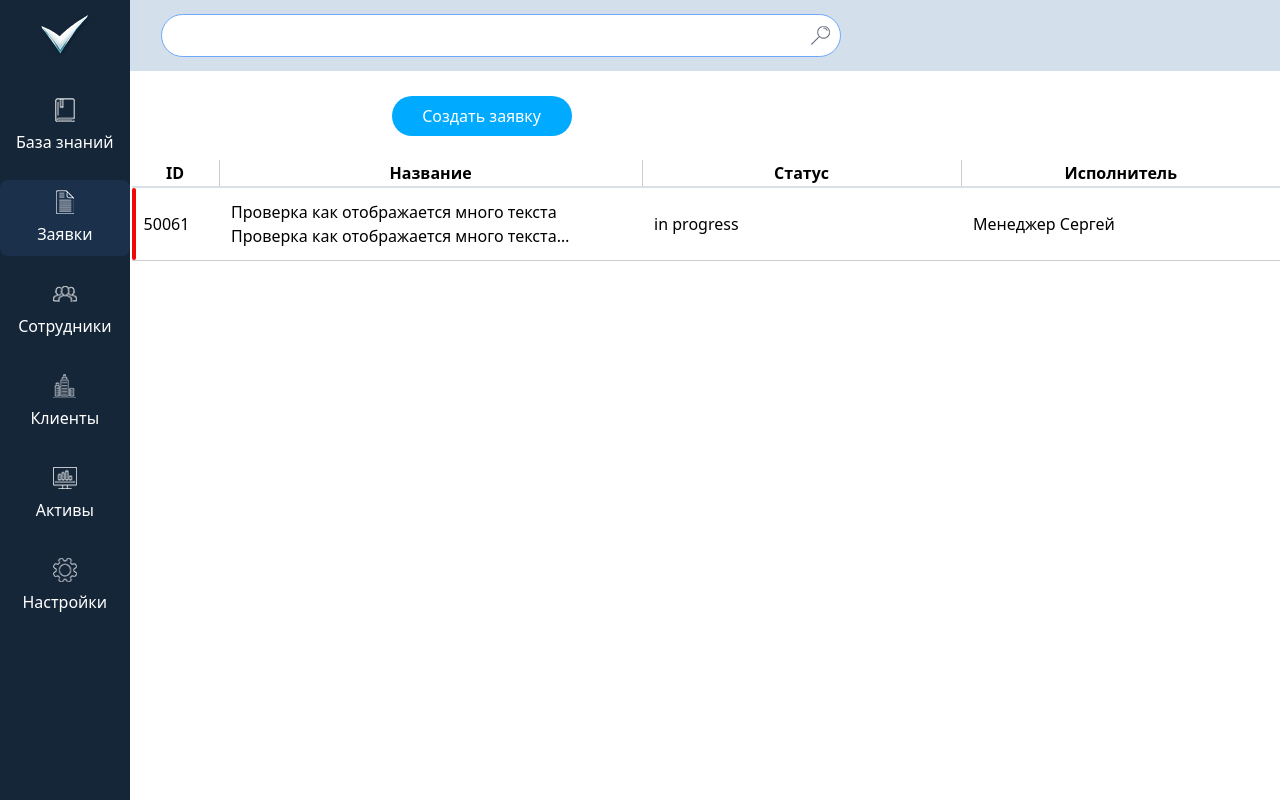
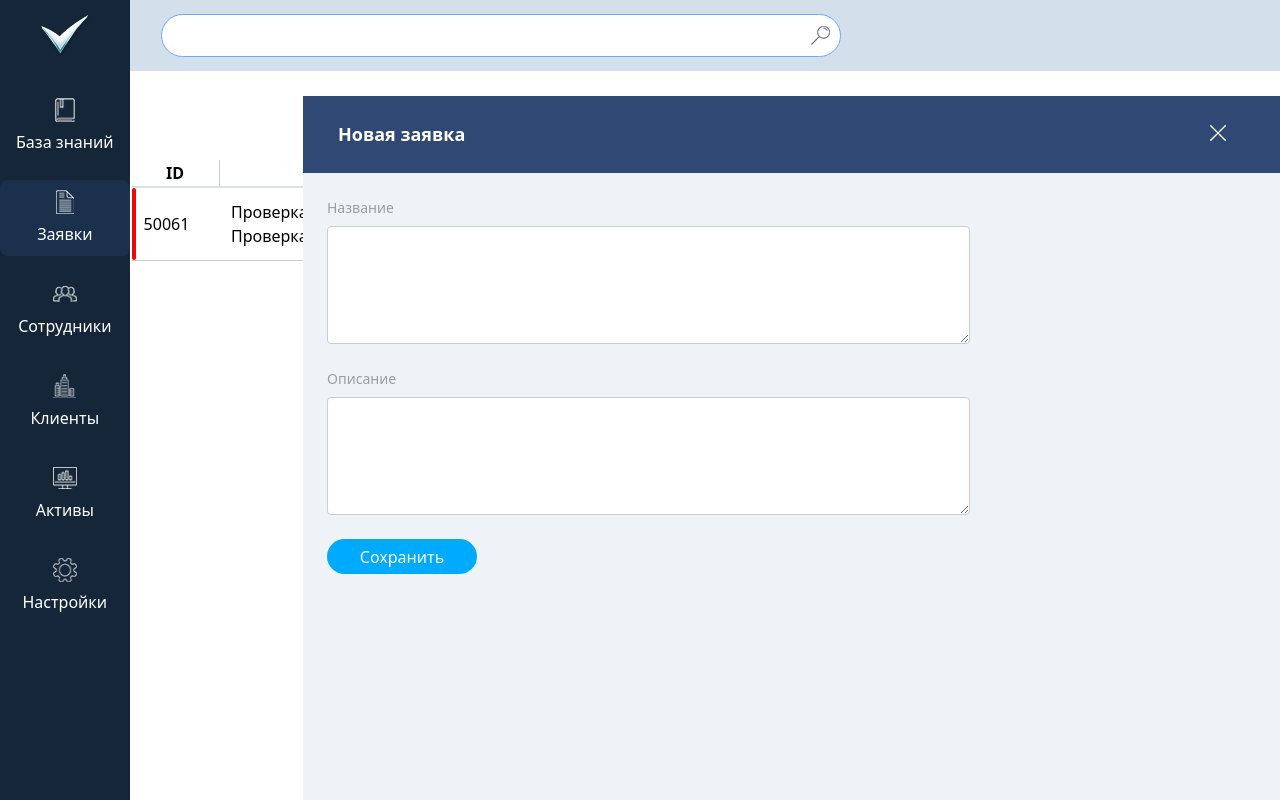
Before and after one commit to nikipog/request-service, a React (Vite) app: page /new in a window 1280 px wide. Built offline with nearby package versions, Linux system fonts and the light colour scheme.

Commit message:
feat: добавит вёрстку создания заявки

```diff
--- /dev/null
+++ b/src/components/new-request/new-request.scss
@@ -0,0 +1,86 @@
+.new-request {
+    position: absolute;
+    top: 0;
+    right: 0;
+    width: 977px;
+    height: 786px;
+    background-color: #edf3f7;
+    overflow-y: auto;
+    z-index: 2;
+    display: flex;
+    flex-direction: column;
+
+    &__header {
+        background-color: #304974;
+        display: flex;
+        align-items: center;
+        justify-content: space-between;
+        padding-left: 35px;
+        padding-right: 35px;
+        padding-top: 18px;
+        padding-bottom: 18px;
+    }
+
+    &__title {
+        font-size: 18px;
+        color: #fff;
+        margin: 0;
+    }
+
+    &__close-btn {
+        background: none;
+        border: none;
+        cursor: pointer;
+
+        &:hover {
+            opacity: 0.8;
+        }
+    }
+
+    &__form {
+        padding: 24px;
+        display: flex;
+        flex-direction: column;
+        gap: 24px;
+        flex: 1;
+    }
+
+    &__field {
+        display: flex;
+        flex-direction: column;
+    }
+
+    &__label {
+        color: #9d9ca5;
+        font-size: 14px;
+        margin-bottom: 8px;
+        font-weight: 500;
+    }
+
+    &__textarea {
+        padding: 8px;
+        border: 1px solid #ccc;
+        border-radius: 4px;
+        font: inherit;
+        min-height: 100px;
+        width: 625px;
+        resize: vertical;
+    }
+
+    &__submit-btn {
+        display: flex;
+        align-items: center;
+        align-content: center;
+        justify-content: center;
+        align-self: flex-start;
+        background-color: #00aaff;
+        color: #fff;
+        border: none;
+        border-radius: 32px;
+        width: 150px;
+        height: 35px;
+        padding: 8px 16px;
+
+
+    }
+}
--- /dev/null
+++ b/src/components/new-request/new-request.tsx
@@ -0,0 +1,53 @@
+import './new-request.scss';
+
+
+export default function NewRequest() {
+
+    return (
+        <div className="new-request">
+            <header className='new-request__header'>
+                <h2 className='new-request__title'>
+                    Новая заявка
+                </h2>
+                <button className='new-request__close-btn' aria-label='Закрыть'>
+                    <img src='src\assets\icons\close-icon.png' alt='Закрыть' />
+                </button>
+            </header>
+            <form className='new-request__form'>
+                <div className='new-request__field'>
+                    <label htmlFor='request-title' className='new-request__label'>
+                        Название
+                    </label>
+                    <textarea
+                        aria-label="Название"
+                        name='requestTitle'
+                        id="request-title"
+                        className='new-request__textarea'
+                    />
+
+                </div>
+                <div className='new-request__field'>
+                    <label
+                        htmlFor='request-description'
+                        className='new-request__label'
+                    >
+                        Описание
+                    </label>
+                    <textarea
+                        name='requestDescription'
+                        aria-label='Описание'
+                        id='request-description'
+                        className='new-request__textarea'
+                    />
+                </div>
+                <button
+                    type='submit'
+                    className='new-request__submit-btn'>
+                    <span>
+                        Сохранить
+                    </span>
+                </button>
+            </form>
+        </div >
+    );
+}
--- a/src/pages/request-page.tsx
+++ b/src/pages/request-page.tsx
@@ -1,4 +1,6 @@
+import { useState } from 'react';
 import './requests-page.scss';
+import NewRequest from '../components/new-request/new-request';
 
 const priority = {
     rgb: "#ee0909",
@@ -7,8 +9,12 @@ const priority = {
 };
 
 export default function RequestsPage() {
+    const [showForm, setShowNewForm] = useState(true);
+
     return (
-        <main className="requests">
+        <main >
+            <div className="requests">
+
                 <div className="requests__toolbar">
                     <button className="requests__create-btn">
                         <span>
@@ -39,17 +45,16 @@ export default function RequestsPage() {
                                 <td>in progress</td>
                                 <td>Менеджер Сергей</td>
                             </tr>
-
-
                         </tbody>
                     </table>
                 </section>
 
-            {/* Правая колонка: здесь появляется RequestDetails
-            <section style={{ flex: 1, overflowY: 'auto' }}>
-                <Outlet />
-            </section>*/}
+                {showForm &&
+                    <section className="requests__new-request">
+                        <NewRequest />
+                    </section>}
 
+            </div>
         </main >
     );
 }
--- a/src/pages/requests-page.scss
+++ b/src/pages/requests-page.scss
@@ -1,4 +1,6 @@
 .requests {
+
+    position: relative;
 
     &__toolbar {
         margin-top: 25px;
@@ -34,7 +36,7 @@
 
     &__table {
         border-collapse: collapse;
-        width: 100%;
+        width: 65%;
         table-layout: fixed;
     }
 
@@ -92,6 +94,16 @@
     width: 420px;
 }
 
+.requests__table th:nth-child(3),
+.requests__table td:nth-child(3) {
+    width: 123px;
+}
+
+.requests__table th:last-child,
+.requests__table td:last-child {
+    width: 155px;
+}
+
 .requests__table td:nth-child(2) .table__cell-content {
     line-clamp: 2;
     display: -webkit-box;
```
Also changed, not shown: src/assets/icons/close-icon.png (added). Lines whose indentation alone changed are shown as unchanged.
